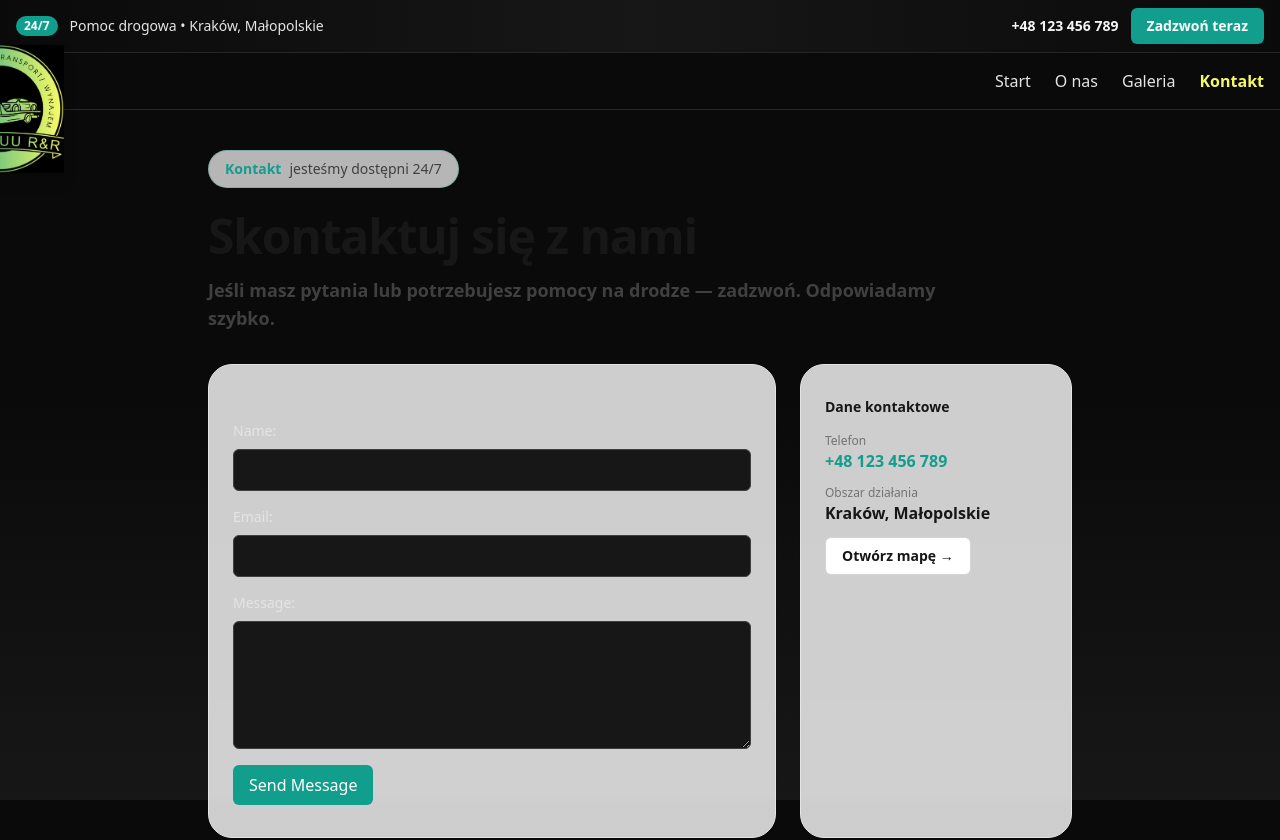
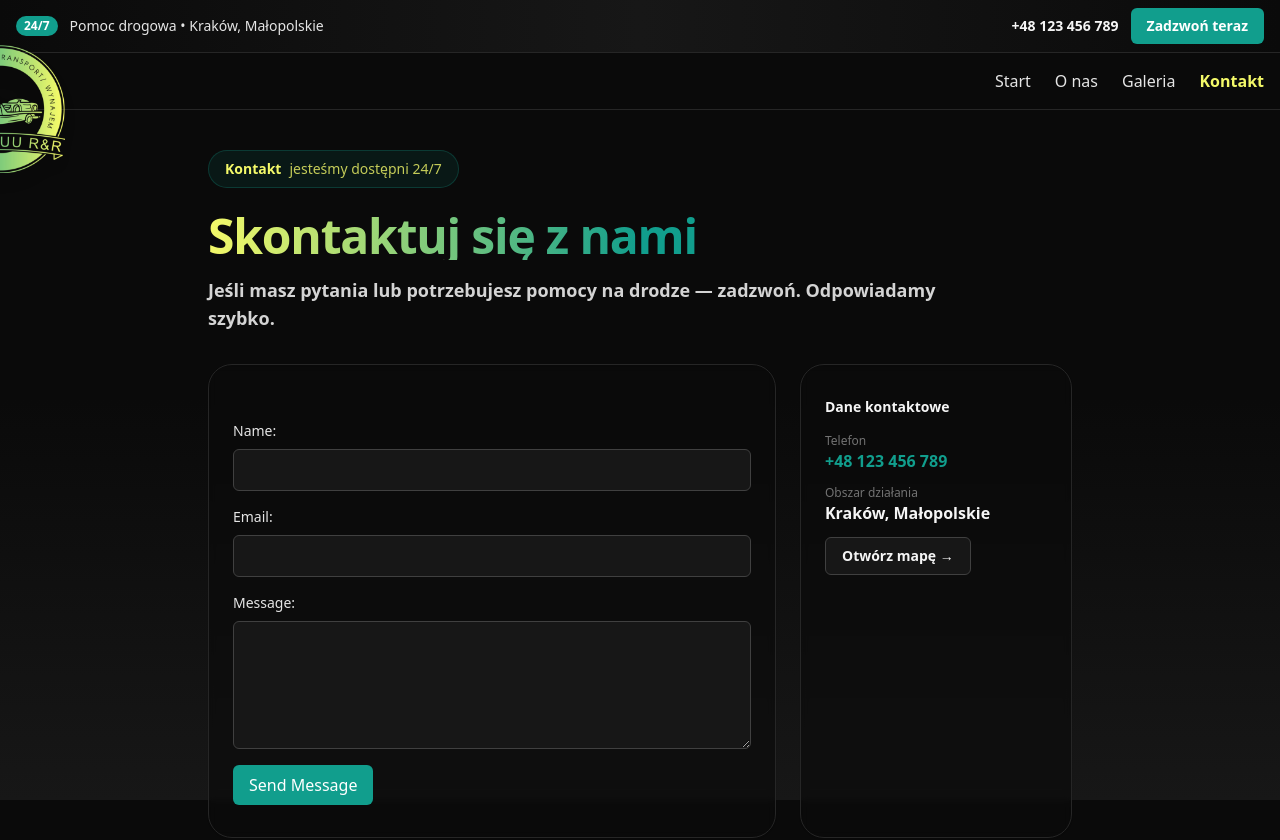
Before and after one commit to infanymous/skubisuu, a Next.js app: page /contact in a window 1280 px wide. Shown: the top 840 px of the page. Built offline with nearby package versions, Linux system fonts and the light colour scheme.

Commit message:
colours and logo change

```diff
--- a/src/app/about/page.tsx
+++ b/src/app/about/page.tsx
@@ -7,20 +7,20 @@ const AboutPage = () => {
     return (
         <div className="about-page">
             <div className="mx-auto max-w-5xl">
-                <div className="inline-flex items-center gap-2 rounded-full border border-primary/30 bg-white/70 backdrop-blur px-4 py-2 text-sm text-primary">
+                <div className="inline-flex items-center gap-2 rounded-full border border-primary/25 bg-primary/10 px-4 py-2 text-sm text-secondary">
                     <span className="font-semibold">O nas</span>
-                    <span className="text-neutral-700">poznaj Skubisuu Racing &amp; Rent</span>
+                    <span className="text-secondary/80">poznaj Skubisuu Racing &amp; Rent</span>
                 </div>
 
-                <h1 className="mt-6 text-4xl sm:text-5xl font-extrabold tracking-tight text-neutral-900">
+                <h1 className="mt-6 text-4xl sm:text-5xl font-extrabold tracking-tight leading-[1.05] mb-2 bg-gradient-to-r from-secondary via-primary to-primary bg-clip-text text-transparent">
                     Kim jesteśmy?
                 </h1>
-                <p className="mt-4 text-lg font-semibold text-neutral-700 max-w-3xl">
+                <p className="mt-4 text-lg font-semibold text-neutral-300 max-w-3xl">
                     Szybka pomoc drogowa, holowanie i wsparcie po kolizji — 24/7.
                 </p>
 
-                <div className="mt-8 rounded-3xl border border-neutral-200 bg-white/80 backdrop-blur-sm px-6 py-8 shadow-sm">
-                    <div className="space-y-4 text-neutral-700 leading-relaxed">
+                <div className="mt-8 rounded-3xl border border-neutral-800 bg-neutral-950/60 backdrop-blur-sm px-6 py-8 shadow-sm">
+                    <div className="space-y-4 text-neutral-300 leading-relaxed">
                         <p>
                             Welcome to our company! We are dedicated to providing the best services to our clients.
                         </p>
@@ -42,7 +42,7 @@ const AboutPage = () => {
                         </a>
                         <Link
                             href="/gallery"
-                            className="inline-flex items-center justify-center rounded-md border border-neutral-300 bg-white px-6 py-3 text-neutral-900 font-semibold hover:bg-neutral-50"
+                            className="inline-flex items-center justify-center rounded-md border border-neutral-700 bg-neutral-900 px-6 py-3 text-neutral-100 font-semibold hover:bg-neutral-800"
                         >
                             Zobacz realizacje
                         </Link>
--- a/src/app/contact/page.tsx
+++ b/src/app/contact/page.tsx
@@ -10,20 +10,20 @@ const ContactPage = () => {
     return (
         <div className="contact-page">
             <div className="mx-auto max-w-5xl">
-                <div className="inline-flex items-center gap-2 rounded-full border border-primary/30 bg-white/70 backdrop-blur px-4 py-2 text-sm text-primary">
+                <div className="inline-flex items-center gap-2 rounded-full border border-primary/25 bg-primary/10 px-4 py-2 text-sm text-secondary">
                     <span className="font-semibold">Kontakt</span>
-                    <span className="text-neutral-700">jesteśmy dostępni 24/7</span>
+                    <span className="text-secondary/80">jesteśmy dostępni 24/7</span>
                 </div>
 
-                <h1 className="mt-6 text-4xl sm:text-5xl font-extrabold tracking-tight text-neutral-900">
+                <h1 className="mt-6 text-4xl sm:text-5xl font-extrabold tracking-tight leading-[1.05] mb-2 bg-gradient-to-r from-secondary via-primary to-primary bg-clip-text text-transparent">
                     Skontaktuj się z nami
                 </h1>
-                <p className="mt-4 text-lg font-semibold text-neutral-700 max-w-3xl">
+                <p className="mt-4 text-lg font-semibold text-neutral-300 max-w-3xl">
                     Jeśli masz pytania lub potrzebujesz pomocy na drodze — zadzwoń. Odpowiadamy szybko.
                 </p>
 
                 <div className="mt-8 grid grid-cols-1 lg:grid-cols-3 gap-6">
-                    <div className="lg:col-span-2 rounded-3xl border border-neutral-200 bg-white/80 backdrop-blur-sm px-6 py-8 shadow-sm">
+                    <div className="lg:col-span-2 rounded-3xl border border-neutral-800 bg-neutral-950/60 backdrop-blur-sm px-6 py-8 shadow-sm">
                         <form>
                             <div>
                                 <label htmlFor="name">Name:</label>
@@ -41,9 +41,9 @@ const ContactPage = () => {
                         </form>
                     </div>
 
-                    <div className="rounded-3xl border border-neutral-200 bg-white/80 backdrop-blur-sm px-6 py-8 shadow-sm">
-                        <div className="text-sm font-semibold text-neutral-900">Dane kontaktowe</div>
-                        <div className="mt-4 space-y-3 text-neutral-700">
+                    <div className="rounded-3xl border border-neutral-800 bg-neutral-950/60 backdrop-blur-sm px-6 py-8 shadow-sm">
+                        <div className="text-sm font-semibold text-neutral-100">Dane kontaktowe</div>
+                        <div className="mt-4 space-y-3 text-neutral-300">
                             <div>
                                 <div className="text-xs text-neutral-500">Telefon</div>
                                 <a className="font-semibold text-primary hover:underline" href={phoneHref}>
@@ -52,11 +52,11 @@ const ContactPage = () => {
                             </div>
                             <div>
                                 <div className="text-xs text-neutral-500">Obszar działania</div>
-                                <div className="font-semibold text-neutral-900">{locationDisplay}</div>
+                                <div className="font-semibold text-neutral-100">{locationDisplay}</div>
                             </div>
                             <div>
                                 <a
-                                    className="inline-flex items-center justify-center rounded-md border border-neutral-300 bg-white px-4 py-2 text-sm font-semibold text-neutral-900 hover:bg-neutral-50"
+                                    className="inline-flex items-center justify-center rounded-md border border-neutral-700 bg-neutral-900 px-4 py-2 text-sm font-semibold text-neutral-100 hover:bg-neutral-800"
                                     href={mapsHref}
                                     target="_blank"
                                     rel="noreferrer"
--- a/src/app/gallery/page.tsx
+++ b/src/app/gallery/page.tsx
@@ -26,18 +26,18 @@ const GalleryPage = () => {
     return (
 		<div className="gallery-container">
 			<div className="mx-auto max-w-5xl">
-				<div className="inline-flex items-center gap-2 rounded-full border border-primary/30 bg-white/70 backdrop-blur px-4 py-2 text-sm text-primary">
+				<div className="inline-flex items-center gap-2 rounded-full border border-primary/25 bg-primary/10 px-4 py-2 text-sm text-secondary">
 					<span className="font-semibold">Galeria</span>
-					<span className="text-neutral-700">zobacz nasze realizacje</span>
+					<span className="text-secondary/80">zobacz nasze realizacje</span>
 				</div>
 
-				<h1 className="mt-6 text-4xl sm:text-5xl font-extrabold tracking-tight text-neutral-900">
+				<h1 className="mt-6 text-4xl sm:text-5xl font-extrabold tracking-tight leading-[1.05] mb-2 bg-gradient-to-r from-secondary via-primary to-primary bg-clip-text text-transparent">
 					Nasza galeria
 				</h1>
-				<p className="mt-4 text-lg font-semibold text-neutral-700 max-w-3xl">
+				<p className="mt-4 text-lg font-semibold text-neutral-300 max-w-3xl">
 					Witamy w naszej galerii, gdzie na bieżąco dodajemy fotki z naszych akcji!
 				</p>
-				<div className="mt-8 rounded-3xl border border-neutral-200 bg-white/80 backdrop-blur-sm px-5 py-6 shadow-sm">
+				<div className="mt-8 rounded-3xl border border-neutral-800 bg-neutral-950/60 backdrop-blur-sm px-5 py-6 shadow-sm">
 					<div className="mb-5 flex flex-col gap-3 sm:flex-row sm:items-center sm:justify-between">
 						<div className="text-sm text-neutral-600">
 							Kliknij zdjęcie, aby otworzyć podgląd.
@@ -46,7 +46,7 @@ const GalleryPage = () => {
 							Potrzebujesz pomocy? Skontaktuj się →
 						</Link>
 					</div>
-					<div className="h-px bg-gradient-to-r from-transparent via-neutral-200 to-transparent mb-6" />
+					<div className="h-px bg-gradient-to-r from-transparent via-neutral-800 to-transparent mb-6" />
 					<GalleryGrid images={images} />
 				</div>
 			</div>
--- a/src/app/page.tsx
+++ b/src/app/page.tsx
@@ -31,7 +31,7 @@ export default function HomePage() {
                     />
 
                     {/* yellow accent stripe */}
-                    <div className="absolute -top-40 right-24 h-[60rem] w-10 rotate-[12deg] bg-gradient-to-b from-secondary via-secondary to-primary shadow-[0_0_0_1px_rgba(0,0,0,0.12)]" />
+
 				</div>
 
                 {/* Hero */}
@@ -45,7 +45,7 @@ export default function HomePage() {
 
                         <h1 className="mt-6 text-4xl sm:text-6xl md:text-7xl font-extrabold leading-[1.05] tracking-tight">
                             <span className="block text-neutral-50">Pomoc Drogowa</span>
-                                <span className="block bg-gradient-to-r from-secondary via-primary to-primary bg-clip-text text-transparent">
+                                <span className="block pb-2 sm:pb-3 bg-gradient-to-r from-secondary via-primary to-primary bg-clip-text text-transparent">
                                 Skubisuu Racing &amp; Rent
                             </span>
                         </h1>
--- a/src/components/Navbar.tsx
+++ b/src/components/Navbar.tsx
@@ -73,7 +73,7 @@ export default function Navbar() {
 						onClick={() => setIsOpen(false)}
 					>
 						<Image
-							src="/images/brand/logo.png"
+							src="/images/brand/logo2.png"
 							alt="Logo"
 							width={520}
 							height={520}
```
Also changed, not shown: public/images/brand/logo2.png (added).
